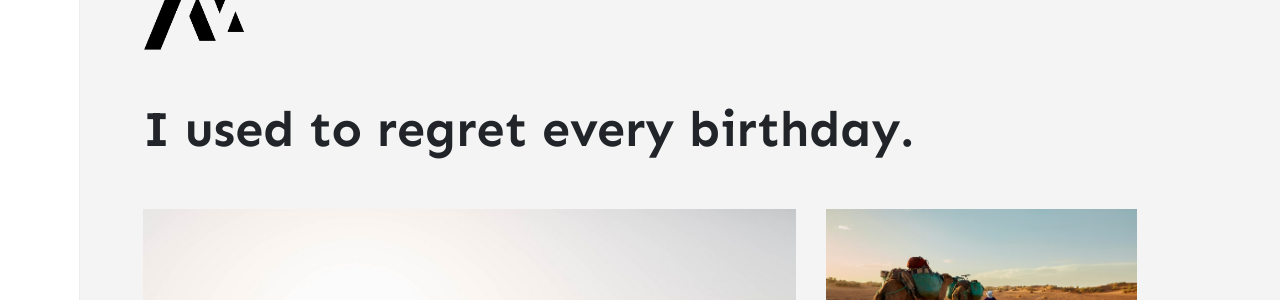
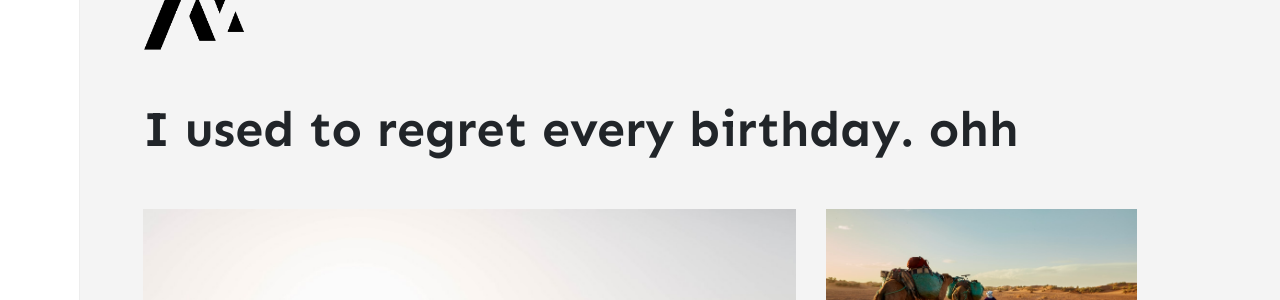
Before and after one commit to stackbit-projects/pleasant-squid-d6115, a Jekyll site: the page built from index.html, in a window 1280 px wide. Shown: the part 137-437 px from the top of the page. Built offline with Jekyll 4.4.1, drawn with Linux system fonts in a browser that asks for light colours; nearby versions of some CDN libraries; the list of posts is cut into pages by our own code; comment, search, counter and statistics services are not loaded.

Commit message:
_config.yml: changed

```diff
--- a/_config.yml
+++ b/_config.yml
@@ -1,7 +1,7 @@
 name: Memoirs
 title: Memoirs
 description: >-
-  I used to regret every birthday.
+  I used to regret every birthday. ohh
 logo: assets/images/logo.png
 favicon: assets/images/logo.png
 baseurl: ''
```
